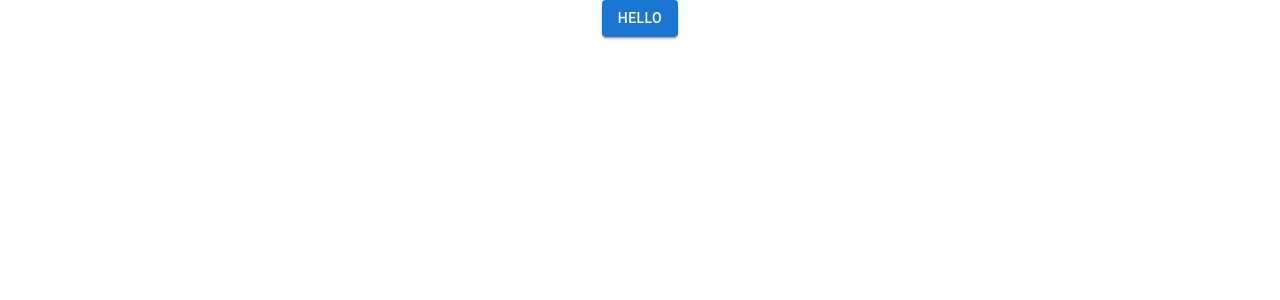
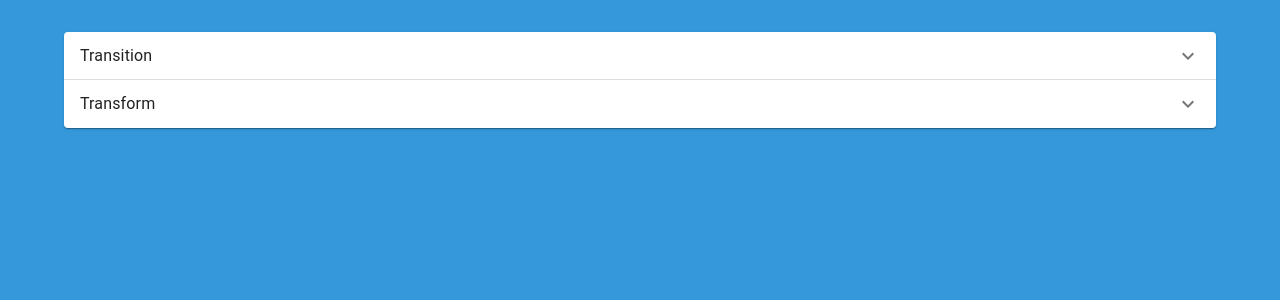
Before and after one commit to avtarprajapati/Creative-Advance-Css-Animation, a React (Create React App) app: page / in a window 1280 px wide. Shown: the top 300 px of the page. Built offline with nearby package versions, Linux system fonts and the light colour scheme.

Commit message:
transition component added

```diff
--- a/package.json
+++ b/package.json
@@ -5,6 +5,7 @@
   "dependencies": {
     "@emotion/react": "^11.7.0",
     "@emotion/styled": "^11.6.0",
+    "@mui/icons-material": "^5.2.0",
     "@mui/material": "^5.2.2",
     "@testing-library/jest-dom": "^5.15.0",
     "@testing-library/react": "^11.2.7",
@@ -37,5 +38,6 @@
       "last 1 firefox version",
       "last 1 safari version"
     ]
-  }
+  },
+  "devDependencies": {}
 }
--- a/src/App.css
+++ b/src/App.css
@@ -1,5 +1,8 @@
 .App {
   text-align: center;
+  padding-top: 2rem;
+  background-color: #3498db;
+  min-height: 100vh;
 }
 
 .App-logo {
--- a/src/App.js
+++ b/src/App.js
@@ -1,10 +1,45 @@
+import { useState } from "react";
+import Container from "@mui/material/Container";
+import Accordion from "@mui/material/Accordion";
+import AccordionSummary from "@mui/material/AccordionSummary";
+import AccordionDetails from "@mui/material/AccordionDetails";
+import Typography from "@mui/material/Typography";
+import ExpandMoreIcon from "@mui/icons-material/ExpandMore";
+import { Transition, Transform } from "./components";
 import "./App.css";
-import Button from "@mui/material/Button";
+
+const AccordianData = [
+  { label: "Transition", component: Transition },
+  { label: "Transform", component: Transform },
+];
 
 function App() {
+  const [expanded, setExpanded] = useState(false);
+
+  const onChange = (panel) => (event, isExpanded) => {
+    setExpanded(isExpanded ? panel : false);
+  };
+
   return (
     <div className="App">
-      <Button variant="contained">Hello</Button>
+      <Container maxWidth="lg">
+        {AccordianData.map(({ label, component: AccordianComponent }) => (
+          <Accordion
+            key={label}
+            expanded={label === expanded}
+            onChange={onChange(label)}
+          >
+            <AccordionSummary
+              expandIcon={<ExpandMoreIcon />}
+              aria-controls="panel1a-content"
+              id={label}
+            >
+              <Typography>{label}</Typography>
+            </AccordionSummary>
+            <AccordionDetails>{<AccordianComponent />}</AccordionDetails>
+          </Accordion>
+        ))}
+      </Container>
     </div>
   );
 }
--- /dev/null
+++ b/src/components/Transform/index.css
@@ -0,0 +1,5 @@
+.transform {
+  display: flex;
+  flex-direction: column;
+  align-items: flex-start;
+}
--- /dev/null
+++ b/src/components/Transform/index.js
@@ -0,0 +1,7 @@
+import React from "react";
+
+function Transform() {
+  return <div>Transform</div>;
+}
+
+export default Transform;
--- /dev/null
+++ b/src/components/Transition/index.css
@@ -0,0 +1,54 @@
+.transition {
+  display: flex;
+  flex-direction: column;
+  align-items: flex-start;
+}
+
+.transition > button {
+  margin: 5px;
+}
+
+.btn {
+  background-color: aqua;
+  outline: none;
+  border: navajowhite;
+  border-radius: 5px;
+  padding: 10px 20px;
+  font-size: 20px;
+  cursor: pointer;
+  /* transition-property: background-color translate;
+  transition-duration: 600ms; */
+  /* transition-delay: 2s; */
+  /* transition: background-color 2s ease 3s, width 3s ease-in 4s,
+    color 5s ease-oAut 6s, border-radius 4s ease-out 8s; */
+  transition: all 3s ease-in-out 1s;
+  margin: 5px 0;
+}
+
+#ease {
+  animation-timing-function: ease;
+}
+
+#linear {
+  animation-timing-function: linear;
+}
+
+#ease-in {
+  animation-timing-function: ease-in;
+}
+
+#ease-out {
+  animation-timing-function: ease-out;
+}
+
+#ease-in-out {
+  animation-timing-function: ease-in-out;
+}
+
+.btn:hover {
+  background-color: blue;
+  transform: translate(900px, 0);
+  width: 200px;
+  color: white;
+  border-radius: 100px;
+}
--- /dev/null
+++ b/src/components/Transition/index.js
@@ -0,0 +1,26 @@
+import React from "react";
+import "./index.css";
+
+function Transition() {
+  return (
+    <div className="transition">
+      <button id="ease" className="btn">
+        Ease
+      </button>
+      <button id="linear" className="btn">
+        Linear
+      </button>
+      <button id="ease-in" className="btn">
+        Ease-In
+      </button>
+      <button id="ease-out" className="btn">
+        Ease-Out
+      </button>
+      <button id="ease-in-out" className="btn">
+        Ease-In-out
+      </button>
+    </div>
+  );
+}
+
+export default Transition;
--- /dev/null
+++ b/src/components/index.js
@@ -0,0 +1,2 @@
+export { default as Transform } from "./Transform";
+export { default as Transition } from "./Transition";
```
Also changed, not shown: 1 other file (tests, documents, lock files or other folders).
